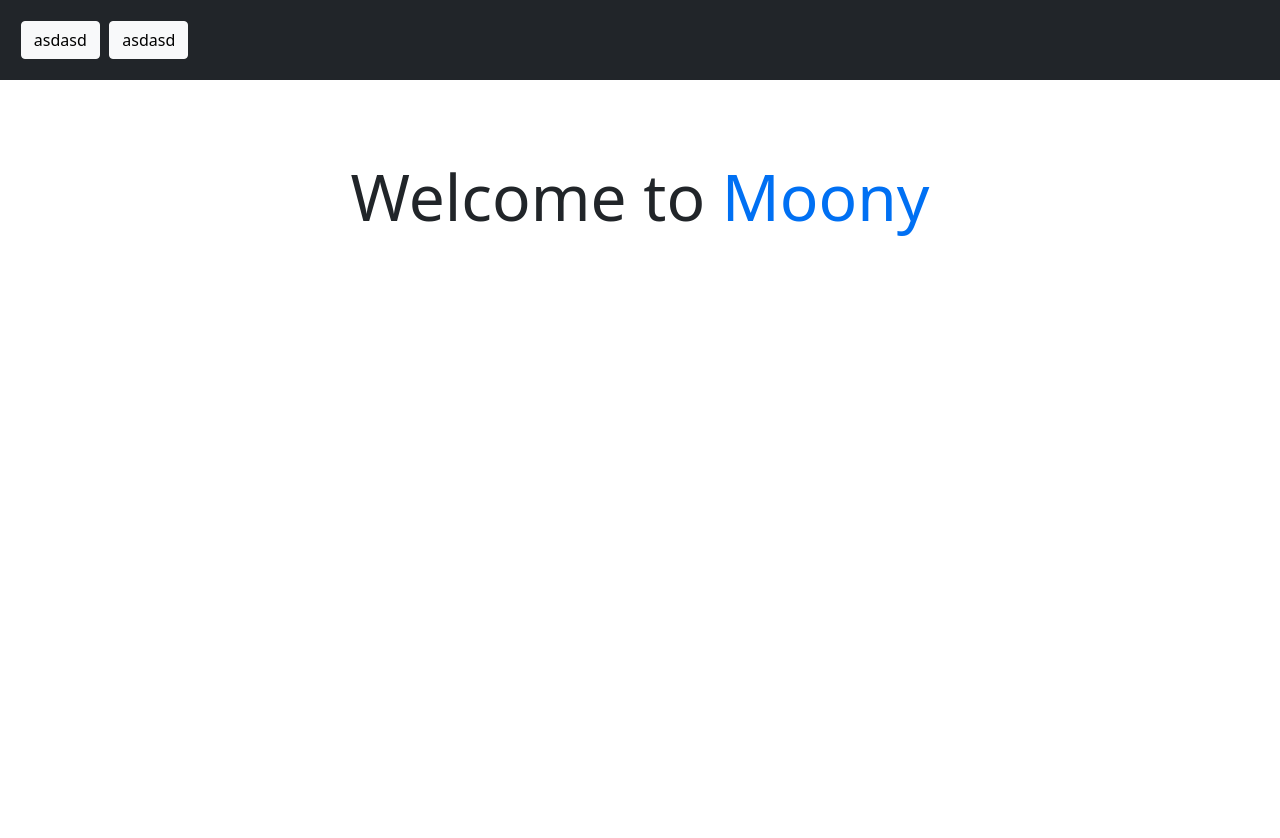
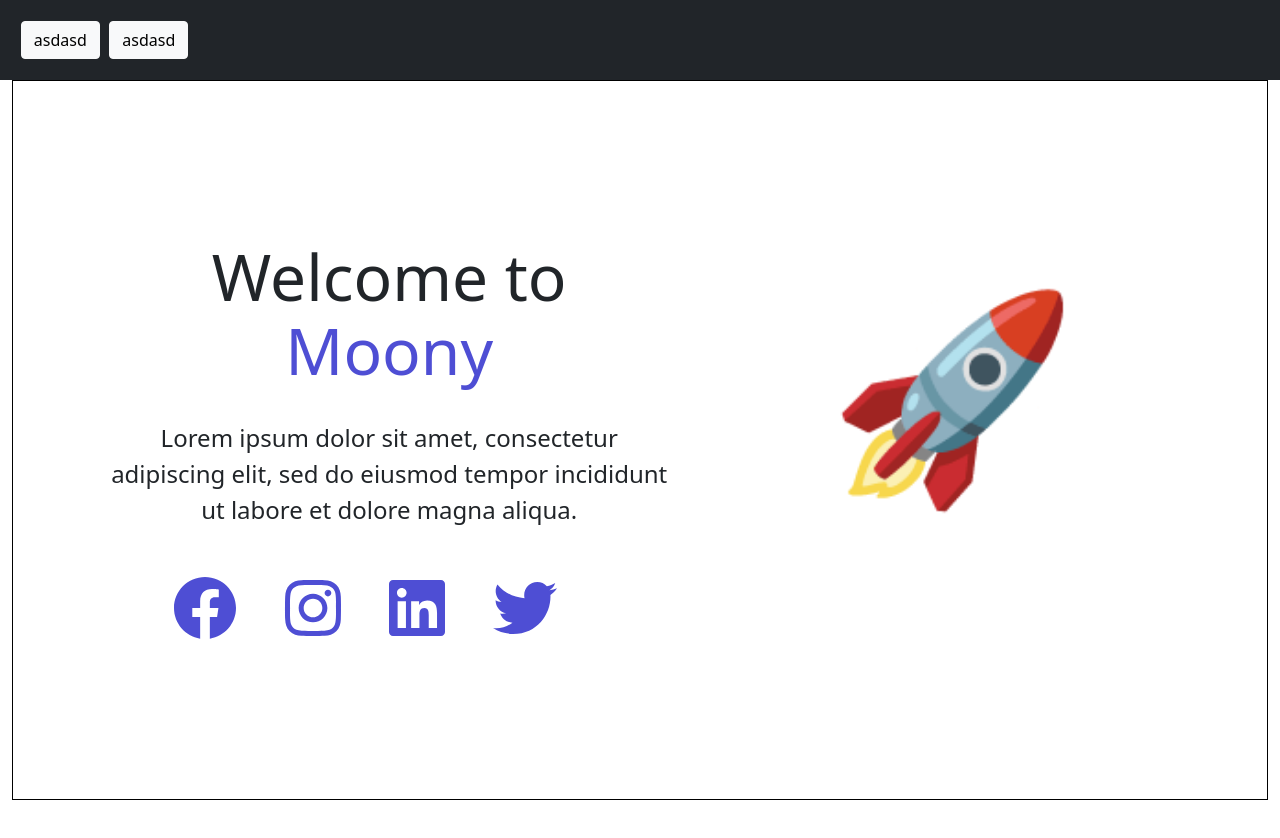
Before and after one commit to dariovp/ja-hackathon, a Next.js app: page / in a window 1280 px wide. Shown: the top 838 px of the page. Built offline with nearby package versions, Linux system fonts and the light colour scheme.

Commit message:
intro v1.0

```diff
--- a/package.json
+++ b/package.json
@@ -8,6 +8,10 @@
     "start": "next start"
   },
   "dependencies": {
+    "@fortawesome/fontawesome-svg-core": "^1.2.34",
+    "@fortawesome/free-brands-svg-icons": "^5.15.2",
+    "@fortawesome/free-solid-svg-icons": "^5.15.2",
+    "@fortawesome/react-fontawesome": "^0.1.14",
     "bootstrap": "^5.0.0-beta1",
     "next": "10.0.5",
     "react": "17.0.1",
--- a/pages/_app.js
+++ b/pages/_app.js
@@ -1,5 +1,8 @@
 import '../styles/globals.css';
 import 'bootstrap/dist/css/bootstrap.min.css';
+import "@fortawesome/fontawesome-svg-core/styles.css"; // import Font Awesome CSS
+import { config } from "@fortawesome/fontawesome-svg-core";
+config.autoAddCss = false;
 
 function MyApp({ Component, pageProps }) {
   return <Component {...pageProps} />
--- a/pages/index.js
+++ b/pages/index.js
@@ -2,6 +2,9 @@ import Head from 'next/head'
 import NavBar from '../components/NavBar'
 import { Section } from '../components/Section'
 import styles from '../styles/Home.module.css'
+import { FontAwesomeIcon } from '@fortawesome/react-fontawesome'
+import { faFacebook,faInstagram,faLinkedin,faTwitter} from '@fortawesome/free-brands-svg-icons'
+
 
 export default function Home() {
   return (
@@ -13,12 +16,31 @@ export default function Home() {
       </Head>
 
       <main className={styles.main}>
-        <h1 className={styles.title}>
-          Welcome to <a href="https://nextjs.org">Moony</a>
-        </h1>
 
         <Section className="container-fluid">
+          <div className={styles.intro}>
+            <div className={styles.description}>
+              <div>
+                <h1 className={styles.title}>
+                  Welcome to <label className = {styles.moonyTitle}>Moony</label>
+                </h1 >
+                <p>
+                  Lorem ipsum dolor sit amet, consectetur adipiscing elit, sed do eiusmod tempor incididunt ut labore et dolore magna aliqua.
+                </p>
+                <div className = {styles.socialMediaIcons}>
+                  <FontAwesomeIcon icon={faFacebook} className={styles.icon} />
+                  <FontAwesomeIcon icon={faInstagram} className={styles.icon}/>
+                  <FontAwesomeIcon icon={faLinkedin} className={styles.icon}/>
+                  <FontAwesomeIcon icon={faTwitter} className={styles.icon}/>
 
+                </div>
+              </div>
+            </div>
+
+            <div className={styles.rocketLogo}>
+              🚀
+          </div>
+          </div>
         </Section>
 
       </main>
--- a/styles/Home.module.css
+++ b/styles/Home.module.css
@@ -8,7 +8,6 @@
 }
 
 .main {
-  padding: 5rem 0;
   flex: 1;
   display: flex;
   flex-direction: column;
@@ -48,9 +47,10 @@
 }
 
 .title {
-  margin: 0;
+  margin-bottom: 2rem;
   line-height: 1.15;
   font-size: 4rem;
+  justify-content: left;
 }
 
 .title,
@@ -121,3 +121,47 @@
     flex-direction: column;
   }
 }
+
+.intro {
+  width: 100%;
+  border: 1px solid black;
+  display: flex;
+  justify-content: left;
+  align-items: center;
+  height: 90%;
+}
+
+.description {
+  width:60%;
+  height:25rem;
+  display: flex;
+  justify-content: center;
+  align-items: center;
+  padding: 6rem;
+}
+
+.rocketLogo {
+  width:30%;
+  height:25rem;
+  font-size: 12.5rem;
+  display: flex;
+  justify-content: center;
+  align-items: top;
+}
+
+.moonyTitle {
+  color: #4e4ed4;
+}
+
+.socialMediaIcons{
+  display: flex;
+  justify-content: center;
+  align-items: top;
+  font-size: 4rem;
+  margin-top: 3rem;
+}
+
+.icon{
+  margin-right: 3rem;
+  color:#4e4ed4
+}
```
Also changed, not shown: 1 other file (tests, documents, lock files or other folders).
